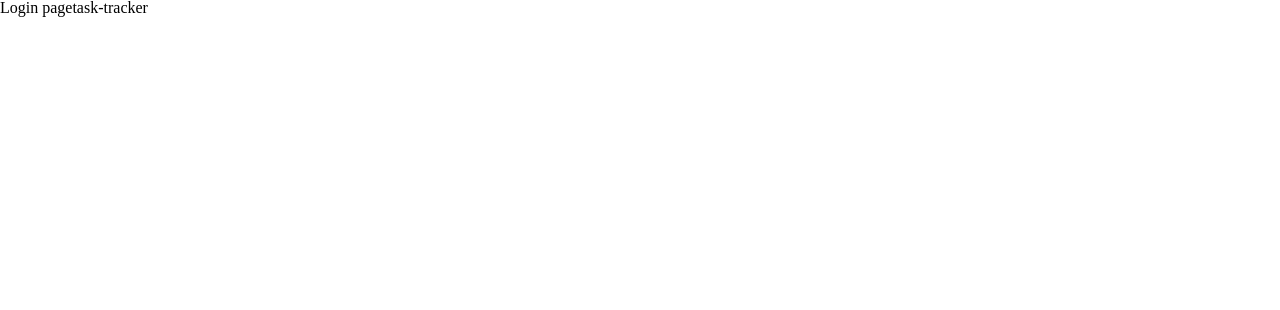
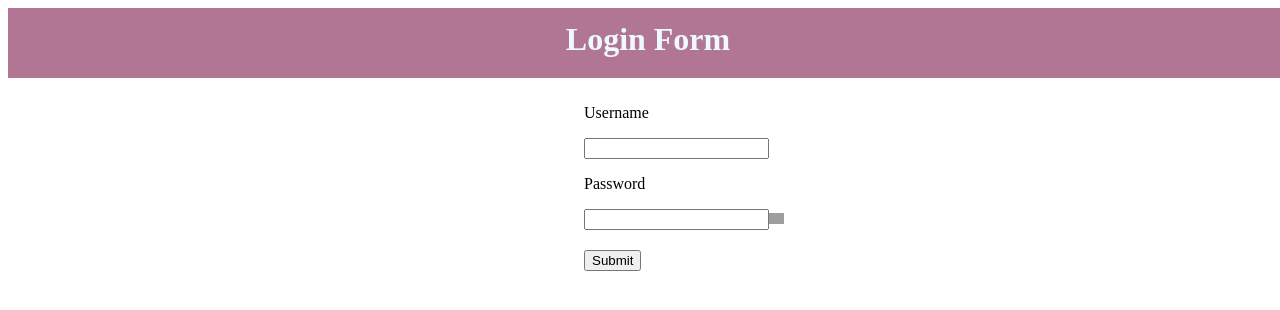
Before and after one commit to elizavetamoh/task-tracker, a React (Create React App) app: page / in a window 1280 px wide. Shown: the top 310 px of the page. Built offline with nearby package versions, Linux system fonts and the light colour scheme; grey boxes are pictures that could not be loaded.

Commit message:
add login page

```diff
--- a/package.json
+++ b/package.json
@@ -3,6 +3,8 @@
   "version": "0.1.0",
   "private": true,
   "dependencies": {
+    "@mui/icons-material": "^5.4.2",
+    "@mui/material": "^5.4.3",
     "@testing-library/jest-dom": "^5.14.1",
     "@testing-library/react": "^12.0.0",
     "@testing-library/user-event": "^13.2.1",
--- a/src/App.js
+++ b/src/App.js
@@ -1,9 +1,12 @@
-import Login from "./login";
+import LoginForm from "./components/Login/LoginForm";
+import Header from "./components/Header/Header";
+
 
 function App() {
   return (
     <div className="App">
-        <Login/>
+        <Header/>
+        <LoginForm/>
       task-tracker
     </div>
   );
--- /dev/null
+++ b/src/components/Header/Header.css
@@ -0,0 +1,13 @@
+header {
+    width: 100%;
+    background: #b07694;
+    height: 70px;
+    position: fixed;
+}
+
+h1{
+    font-size: 200%;
+    text-align: center;
+    margin: 1%;
+    color: aliceblue;
+}
--- /dev/null
+++ b/src/components/Header/Header.js
@@ -0,0 +1,10 @@
+import React from 'react';
+import './Header.css';
+
+export default function Header() {
+    return(
+        <header>
+            <h1>Login Form</h1>
+        </header>
+    )
+}
--- /dev/null
+++ b/src/components/Login/LoginForm.css
@@ -0,0 +1,14 @@
+.loginForm {
+    position: absolute;
+    margin-left: 45%;
+    margin-top: 80px;
+
+}
+
+button {
+    margin-top: 10%;
+}
+
+img{
+    width: 15px;
+}
--- /dev/null
+++ b/src/components/Login/LoginForm.js
@@ -0,0 +1,42 @@
+import React from 'react';
+import './LoginForm.css';
+
+function handleChange(event) {
+    console.log(event.target.value);
+}
+
+function blurHandler(event) {
+    console.log(event.target.value.trim());
+}
+
+
+function show_hide_password(target){
+    let input = document.getElementById('passwordInput');
+    if (input.getAttribute('type') == 'password') {
+        input.setAttribute('type', 'text');
+    } else {
+        input.setAttribute('type', 'password');
+    }
+    return false;
+}
+
+export default function LoginForm() {
+    return(
+        <div className="loginForm">
+            <form>
+                <label>
+                    <p>Username</p>
+                    <input type="text" onChange={handleChange} onBlur={blurHandler}/>
+                </label>
+                <label>
+                    <p>Password</p>
+                    <input type="password" id="passwordInput" onChange={handleChange} onBlur={blurHandler}/>
+                    <a href="#" className="password-control" onClick={show_hide_password}><img src="https://designlooter.com/images/eye-svg-19.png"/></a>
+                </label>
+                <div>
+                    <button type="submit">Submit</button>
+                </div>
+            </form>
+        </div>
+    )
+}
--- a/src/index.js
+++ b/src/index.js
@@ -1,7 +1,7 @@
 import React from 'react';
 import ReactDOM from 'react-dom';
 import App from './App';
-import 'reset-css';
+//import 'reset-css';
 
 ReactDOM.render(
   <React.StrictMode>
--- a/src/login.js
+++ /dev/null
@@ -1,8 +0,0 @@
-import React from 'react';
-
-
-function Login() {
-    return ('Login page');
-}
-
-export default Login;
```
Also changed, not shown: 1 other file (tests, documents, lock files or other folders).
